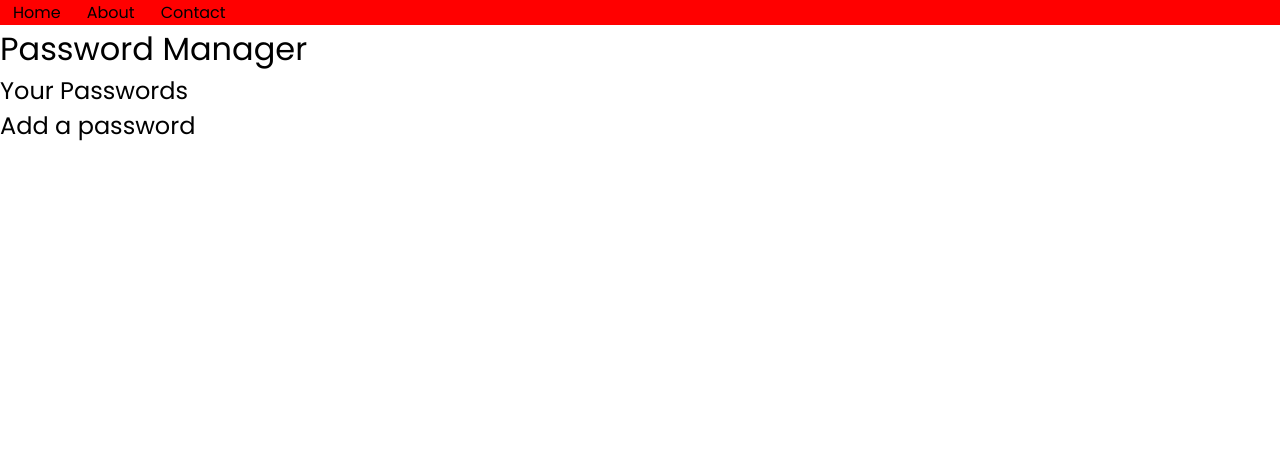
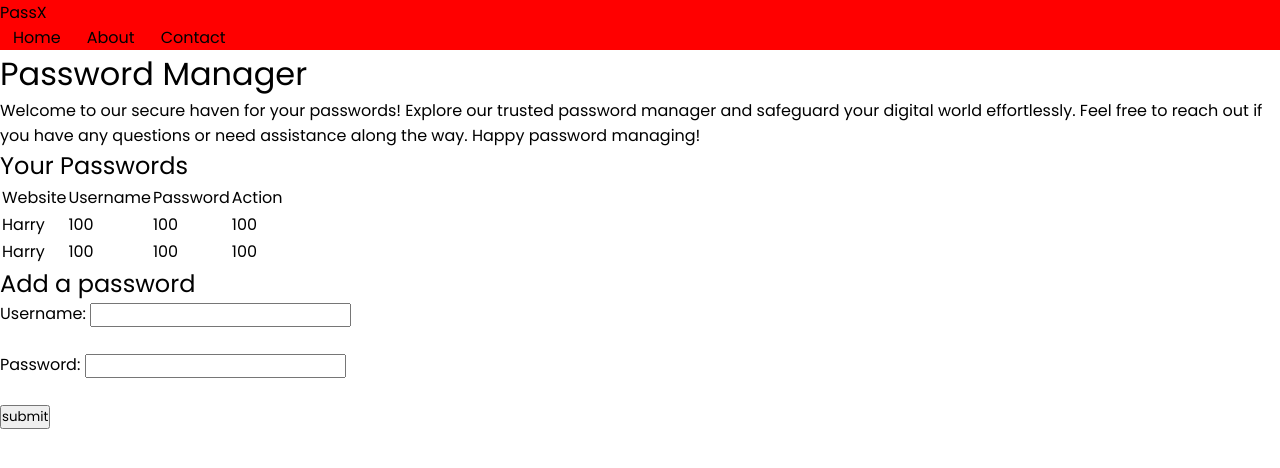
Before and after one commit to SahilSanghar/PassX, a plain HTML site: page index.html in a window 1280 px wide. Drawn offline with Linux system fonts and the light colour scheme.

Commit message:
Added Table and Input elements

```diff
--- a/index.html
+++ b/index.html
@@ -13,6 +13,7 @@
 </head>
 <body>
     <nav>
+        <div class="logo">PassX</div>
         <ul>
             <li>Home</li>
             <li>About</li>
@@ -21,8 +22,45 @@
     </nav>
     <div class="container">
         <h1>Password Manager</h1>
+        Welcome to our secure haven for your passwords! Explore our trusted password manager and safeguard your digital world effortlessly. Feel free to reach out if you have any questions or need assistance along the way. Happy password managing!
         <h2>Your Passwords</h2>
+        <table>
+            <tr>
+                <th>Website</th>
+                <th>Username</th>
+                <th>Password</th>
+                <th>Action</th>
+            </tr>
+            <tr>
+                <td>Harry</td>
+                <td>100</td>
+                <td>100</td>
+                <td>100</td>
+            </tr>
+            <tr>
+                <td>Harry</td>
+                <td>100</td>
+                <td>100</td>
+                <td>100</td>
+            </tr>
+        </table>
         <h2>Add a password</h2>
+        <form action="/submit" method="post">
+
+            <!-- Text input for username -->
+            <label for="username">Username:</label>
+            <input type="text" id="username" name="username" required>
+            <br><br>
+
+            <!-- Password input -->
+            <label for="password">Password:</label>
+            <input type="password" id="password" name="password" required>
+            <br><br>
+
+            <!-- Submit button -->
+            <button type="submit">submit</button>
+        </form>
     </div>
+    <script src="script.js"></script>
 </body>
 </html>
```
